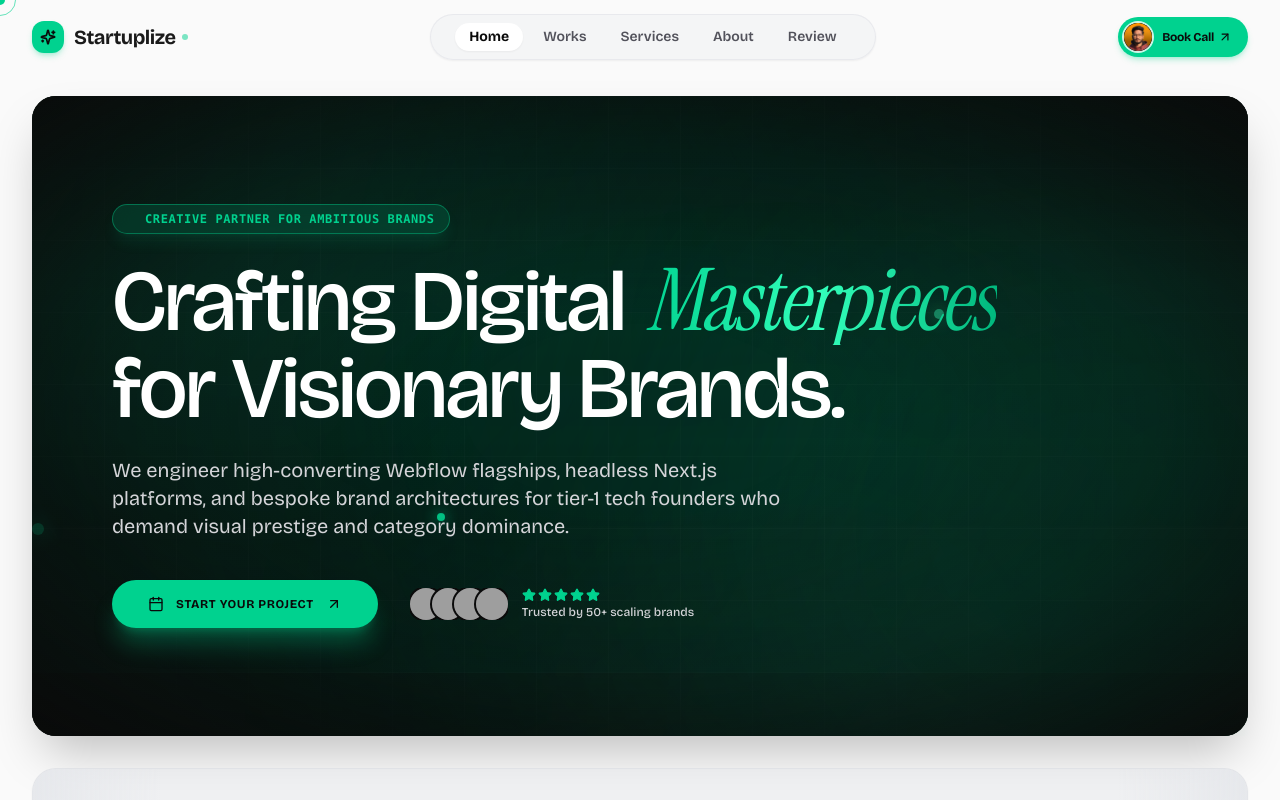
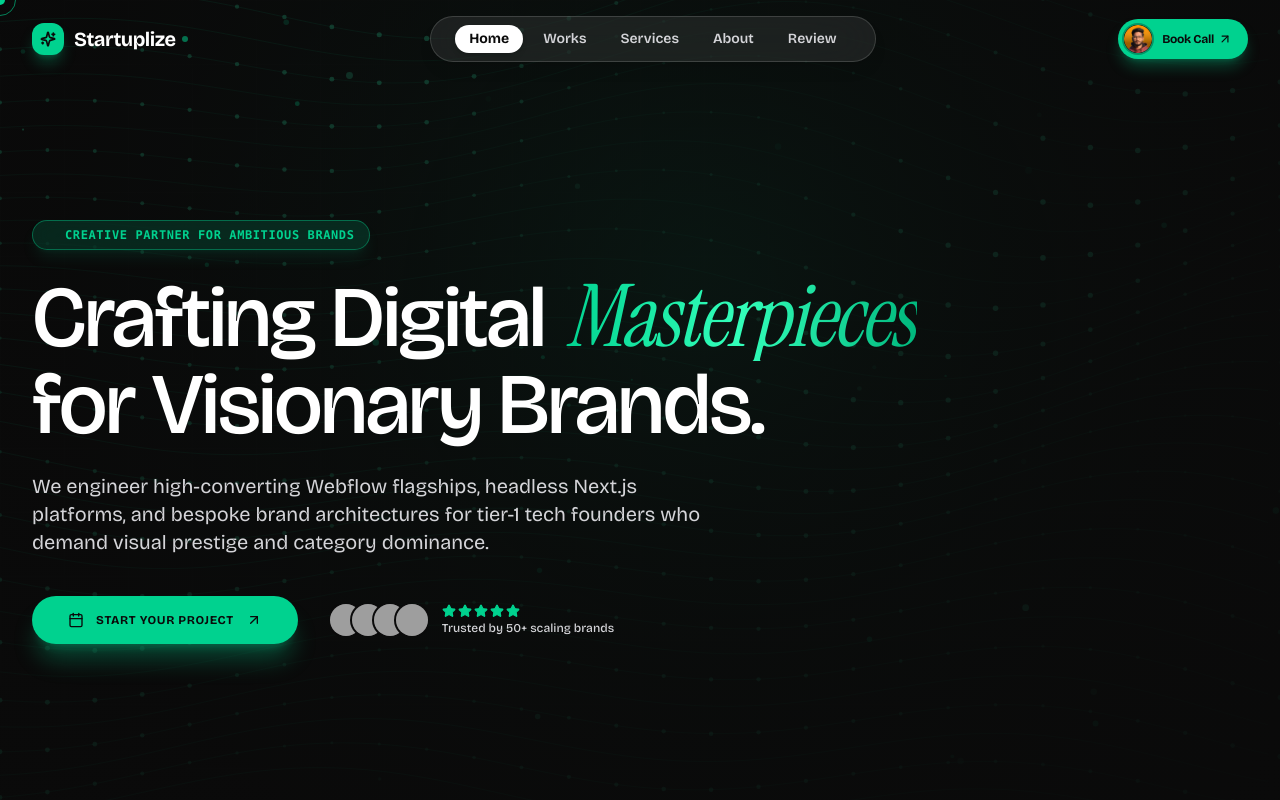
Before and after one commit to Mahathir-Gunjon/Startuplize, a Next.js app: page / in a window 1280 px wide. Shown: the top 800 px of the page. Built offline with nearby package versions, Linux system fonts and the light colour scheme; grey boxes are pictures that could not be loaded.

Commit message:
feat: full-width Hero with interactive 3D particle wavefield & fluid aurora canvas shader

```diff
--- a/components/Hero.tsx
+++ b/components/Hero.tsx
@@ -54,23 +54,20 @@
   );
 
   return (
-    <section className="px-4 sm:px-6 lg:px-8 pt-4 pb-2 bg-[#FAFAFA]">
+    <section
+      ref={containerRef}
+      className="w-full min-h-[92vh] lg:min-h-screen relative bg-[#0A0A0A] text-white flex flex-col justify-center pt-36 pb-20 overflow-hidden"
+    >
+      {/* 100% Full-Width Interactive 3D Canvas Animated Background */}
+      <HeroBackground />
+
       {/* =========================================================================
-          MASSIVE ROUNDED-3XL HERO CARD CONTAINER (Confined Animated Canvas)
+          STRICTLY LEFT-ALIGNED HERO FOREGROUND CONTENT (Contained in Max Width)
           ========================================================================= */}
-      <div
-        ref={containerRef}
-        className="max-w-[1366px] mx-auto rounded-3xl overflow-hidden relative mt-20 sm:mt-22 p-8 sm:p-14 lg:p-20 bg-[#0A0A0A] text-white shadow-2xl min-h-[580px] lg:min-h-[640px] flex flex-col justify-center"
-      >
-        {/* Confined Heavy Animated Background */}
-        <HeroBackground />
-
-        {/* =========================================================================
-            STRICTLY LEFT-ALIGNED HERO FOREGROUND CONTENT
-            ========================================================================= */}
+      <div className="max-w-[1366px] w-full mx-auto px-4 sm:px-6 lg:px-8 relative z-10">
         <div
           ref={contentRef}
-          className="relative z-10 flex flex-col items-start text-left max-w-4xl"
+          className="flex flex-col items-start text-left max-w-4xl"
         >
           {/* Eyebrow Capsule Text Tag (Top Left) */}
           <div className="hero-stagger-item inline-flex items-center gap-2.5 px-3.5 py-1.5 rounded-full bg-[#00D28F]/15 border border-[#00D28F]/40 text-xs font-mono font-bold tracking-wider uppercase text-[#00D28F] mb-6 self-start backdrop-blur-md shadow-lg shadow-[#00D28F]/10">
--- a/components/HeroBackground.tsx
+++ b/components/HeroBackground.tsx
@@ -1,129 +1,274 @@
 "use client";
 
-import React, { useEffect, useState } from "react";
-import { motion, useMotionValue, useSpring } from "framer-motion";
+import React, { useEffect, useRef } from "react";
 
 export default function HeroBackground() {
-  const [mounted, setMounted] = useState(false);
-
-  // Smooth mouse coordinates for parallax mesh distortion
-  const mouseX = useMotionValue(0);
-  const mouseY = useMotionValue(0);
-
-  const springConfig = { damping: 25, stiffness: 60 };
-  const smoothMouseX = useSpring(mouseX, springConfig);
-  const smoothMouseY = useSpring(mouseY, springConfig);
+  const canvasRef = useRef<HTMLCanvasElement | null>(null);
 
   useEffect(() => {
-    setMounted(true);
+    const canvas = canvasRef.current;
+    if (!canvas) return;
+
+    const ctx = canvas.getContext("2d");
+    if (!ctx) return;
+
+    let animationFrameId: number;
+    let width = 0;
+    let height = 0;
+
+    // Mouse coordinates with easing
+    const mouse = {
+      x: -1000,
+      y: -1000,
+      targetX: -1000,
+      targetY: -1000,
+      radius: 260,
+      active: false,
+    };
+
+    const handleResize = () => {
+      if (!canvas) return;
+      const dpr = Math.min(window.devicePixelRatio || 1, 2);
+      width = canvas.parentElement ? canvas.parentElement.clientWidth : window.innerWidth;
+      height = canvas.parentElement ? canvas.parentElement.clientHeight : window.innerHeight;
+      canvas.width = width * dpr;
+      canvas.height = height * dpr;
+      canvas.style.width = `${width}px`;
+      canvas.style.height = `${height}px`;
+      ctx.scale(dpr, dpr);
+    };
+
+    handleResize();
+    window.addEventListener("resize", handleResize);
 
     const handleMouseMove = (e: MouseEvent) => {
-      const { innerWidth, innerHeight } = window;
-      const x = (e.clientX - innerWidth / 2) / 25;
-      const y = (e.clientY - innerHeight / 2) / 25;
-      mouseX.set(x);
-      mouseY.set(y);
+      const rect = canvas.getBoundingClientRect();
+      mouse.targetX = e.clientX - rect.left;
+      mouse.targetY = e.clientY - rect.top;
+      mouse.active = true;
+    };
+
+    const handleMouseLeave = () => {
+      mouse.targetX = -1000;
+      mouse.targetY = -1000;
+      mouse.active = false;
     };
 
     window.addEventListener("mousemove", handleMouseMove, { passive: true });
-    return () => window.removeEventListener("mousemove", handleMouseMove);
-  }, [mouseX, mouseY]);
+    document.addEventListener("mouseleave", handleMouseLeave);
+
+    // Particle Wave Grid Structure
+    const cols = 55;
+    const rows = 32;
+    let time = 0;
+
+    // Floating energetic embers
+    const embers: Array<{
+      x: number;
+      y: number;
+      vx: number;
+      vy: number;
+      size: number;
+      alpha: number;
+      maxAlpha: number;
+      hue: string;
+    }> = [];
+
+    for (let i = 0; i < 40; i++) {
+      embers.push({
+        x: Math.random() * (width || 1200),
+        y: Math.random() * (height || 800),
+        vx: (Math.random() - 0.5) * 0.7,
+        vy: -Math.random() * 0.9 - 0.3,
+        size: Math.random() * 2.5 + 1,
+        alpha: Math.random() * 0.6,
+        maxAlpha: Math.random() * 0.7 + 0.3,
+        hue: Math.random() > 0.3 ? "#00D28F" : "#33FFBA",
+      });
+    }
+
+    const render = () => {
+      time += 0.022;
+
+      // Smooth mouse follow
+      mouse.x += (mouse.targetX - mouse.x) * 0.08;
+      mouse.y += (mouse.targetY - mouse.y) * 0.08;
+
+      ctx.clearRect(0, 0, width, height);
+
+      // 1. Deep Ambient Radial Aurora Glows
+      const auroraGradient = ctx.createRadialGradient(
+        width * 0.65 + Math.sin(time * 0.5) * 120,
+        height * 0.45 + Math.cos(time * 0.4) * 80,
+        40,
+        width * 0.6,
+        height * 0.4,
+        Math.max(width, height) * 0.75
+      );
+      auroraGradient.addColorStop(0, "rgba(0, 210, 143, 0.18)");
+      auroraGradient.addColorStop(0.35, "rgba(0, 120, 80, 0.09)");
+      auroraGradient.addColorStop(0.7, "rgba(5, 21, 17, 0.04)");
+      auroraGradient.addColorStop(1, "rgba(10, 10, 10, 0)");
+
+      ctx.fillStyle = auroraGradient;
+      ctx.fillRect(0, 0, width, height);
+
+      // Interactive Cursor Spotlight Glow
+      if (mouse.active) {
+        const mouseGlow = ctx.createRadialGradient(
+          mouse.x,
+          mouse.y,
+          0,
+          mouse.x,
+          mouse.y,
+          mouse.radius * 1.5
+        );
+        mouseGlow.addColorStop(0, "rgba(0, 245, 160, 0.22)");
+        mouseGlow.addColorStop(0.5, "rgba(0, 210, 143, 0.08)");
+        mouseGlow.addColorStop(1, "rgba(0, 0, 0, 0)");
+        ctx.fillStyle = mouseGlow;
+        ctx.fillRect(0, 0, width, height);
+      }
+
+      // 2. 3D Mathematical Wave Grid Simulation
+      const spacingX = width / (cols - 1);
+      const spacingY = height / (rows - 1);
+
+      const gridPoints: Array<Array<{ x: number; y: number; z: number; alpha: number }>> = [];
+
+      for (let r = 0; r < rows; r++) {
+        gridPoints[r] = [];
+        for (let c = 0; c < cols; c++) {
+          const baseX = c * spacingX;
+          const baseY = r * spacingY;
+
+          // Harmonic 3D wave mathematics
+          const wave1 = Math.sin(c * 0.22 + time + r * 0.15) * 22;
+          const wave2 = Math.cos(r * 0.28 - time * 0.8 + c * 0.12) * 18;
+          const wave3 = Math.sin((c + r) * 0.18 + time * 1.2) * 12;
+
+          let z = wave1 + wave2 + wave3;
+          let px = baseX;
+          let py = baseY + z;
+
+          // Interactive Cursor Repulsion & Ripple Distortion
+          const dx = px - mouse.x;
+          const dy = py - mouse.y;
+          const dist = Math.sqrt(dx * dx + dy * dy);
+
+          let mouseInfluence = 0;
+          if (dist < mouse.radius) {
+            const force = (1 - dist / mouse.radius);
+            const angle = Math.atan2(dy, dx);
+            px += Math.cos(angle) * force * 55;
+            py += Math.sin(angle) * force * 55;
+            mouseInfluence = force;
+          }
+
+          // Depth-based luminosity
+          const normalizedZ = (z + 52) / 104;
+          const baseAlpha = 0.12 + normalizedZ * 0.35 + mouseInfluence * 0.55;
+
+          gridPoints[r][c] = {
+            x: px,
+            y: py,
+            z: z,
+            alpha: Math.min(Math.max(baseAlpha, 0.05), 0.95),
+          };
+        }
+      }
+
+      // 3. Connect Grid Lines (Horizontal & Vertical Wave Ribbons)
+      ctx.lineWidth = 1;
+
+      // Horizontal lines with neon pulse
+      for (let r = 0; r < rows; r++) {
+        ctx.beginPath();
+        for (let c = 0; c < cols; c++) {
+          const pt = gridPoints[r][c];
+          if (c === 0) {
+            ctx.moveTo(pt.x, pt.y);
+          } else {
+            const prev = gridPoints[r][c - 1];
+            const midX = (prev.x + pt.x) / 2;
+            const midY = (prev.y + pt.y) / 2;
+            ctx.quadraticCurveTo(prev.x, prev.y, midX, midY);
+          }
+        }
+        const rowAlpha = (gridPoints[r][Math.floor(cols / 2)]?.alpha || 0.2) * 0.5;
+        ctx.strokeStyle = `rgba(0, 210, 143, ${Math.min(rowAlpha, 0.45)})`;
+        ctx.stroke();
+      }
+
+      // 4. Render Glowing Particle Nodes
+      for (let r = 0; r < rows; r += 2) {
+        for (let c = 0; c < cols; c += 2) {
+          const pt = gridPoints[r][c];
+          const nodeRadius = 1.2 + (pt.z + 52) / 65;
+
+          // Glowing Mint Node
+          ctx.beginPath();
+          ctx.arc(pt.x, pt.y, nodeRadius, 0, Math.PI * 2);
+          ctx.fillStyle = `rgba(51, 255, 186, ${pt.alpha})`;
+          ctx.fill();
+
+          // Extra luminous glow on crests or near cursor
+          if (pt.alpha > 0.5) {
+            ctx.beginPath();
+            ctx.arc(pt.x, pt.y, nodeRadius * 2.8, 0, Math.PI * 2);
+            ctx.fillStyle = `rgba(0, 210, 143, ${pt.alpha * 0.25})`;
+            ctx.fill();
+          }
+        }
+      }
+
+      // 5. Floating Ambient Embers
+      for (let i = 0; i < embers.length; i++) {
+        const ember = embers[i];
+        ember.x += ember.vx + Math.sin(time + i) * 0.3;
+        ember.y += ember.vy;
+
+        if (ember.y < -10) {
+          ember.y = height + 10;
+          ember.x = Math.random() * width;
+        }
+        if (ember.x < -10) ember.x = width + 10;
+        if (ember.x > width + 10) ember.x = -10;
+
+        ctx.beginPath();
+        ctx.arc(ember.x, ember.y, ember.size, 0, Math.PI * 2);
+        ctx.fillStyle = ember.hue;
+        ctx.globalAlpha = ember.alpha * (0.8 + Math.sin(time * 3 + i) * 0.2);
+        ctx.fill();
+        ctx.globalAlpha = 1;
+      }
+
+      animationFrameId = requestAnimationFrame(render);
+    };
+
+    render();
+
+    return () => {
+      window.removeEventListener("resize", handleResize);
+      window.removeEventListener("mousemove", handleMouseMove);
+      document.removeEventListener("mouseleave", handleMouseLeave);
+      cancelAnimationFrame(animationFrameId);
+    };
+  }, []);
 
   return (
     <div className="absolute inset-0 z-0 w-full h-full overflow-hidden pointer-events-none select-none bg-[#0A0A0A]">
-      {/* =========================================================================
-          1. HEAVY ANIMATED FLUID MESH ORBS (Framer Motion Infinite Organic Motion)
-          ========================================================================= */}
-
-      {/* Orb 1: Primary Electric Mint Center Fluid Core */}
-      <motion.div
-        style={{ x: smoothMouseX, y: smoothMouseY }}
-        animate={{
-          scale: [1, 1.25, 0.95, 1.15, 1],
-          rotate: [0, 90, 180, 270, 360],
-          opacity: [0.45, 0.65, 0.4, 0.6, 0.45],
-        }}
-        transition={{
-          duration: 14,
-          repeat: Infinity,
-          ease: "easeInOut",
-        }}
-        className="absolute top-1/4 left-1/2 -translate-x-1/2 -translate-y-1/2 w-[700px] sm:w-[950px] h-[500px] sm:h-[700px] bg-gradient-to-tr from-[#00D28F]/40 via-[#00B87D]/30 to-[#33FFBA]/20 rounded-full blur-[140px]"
+      {/* High-Performance Interactive 3D Wave & Light Shader Canvas */}
+      <canvas
+        ref={canvasRef}
+        className="absolute inset-0 w-full h-full block"
       />
 
-      {/* Orb 2: Top-Left Deep Emerald Fluid Vortex */}
-      <motion.div
-        style={{
-          x: smoothMouseX,
-          y: smoothMouseY,
-        }}
-        animate={{
-          x: [0, 80, -60, 40, 0],
-          y: [0, -70, 50, -40, 0],
-          scale: [1, 1.3, 0.9, 1.2, 1],
-        }}
-        transition={{
-          duration: 18,
-          repeat: Infinity,
-          ease: "easeInOut",
-        }}
-        className="absolute -top-32 -left-32 w-[650px] sm:w-[900px] h-[650px] sm:h-[900px] bg-gradient-to-br from-[#00D28F]/35 via-[#00543B]/30 to-[#051511]/40 rounded-full blur-[160px]"
-      />
+      {/* Cybernetic Ambient Grid Overlay */}
+      <div className="absolute inset-0 bg-[linear-gradient(to_right,#ffffff06_1px,transparent_1px),linear-gradient(to_bottom,#ffffff06_1px,transparent_1px)] bg-[size:4rem_4rem] [mask-image:radial-gradient(ellipse_80%_70%_at_50%_45%,#000_65%,transparent_100%)] opacity-35" />
 
-      {/* Orb 3: Bottom-Right Luminous Mint Aurora Blob */}
-      <motion.div
-        style={{
-          x: smoothMouseX,
-          y: smoothMouseY,
-        }}
-        animate={{
-          x: [0, -90, 70, -50, 0],
-          y: [0, 60, -80, 50, 0],
-          scale: [1.1, 0.85, 1.25, 0.95, 1.1],
-        }}
-        transition={{
-          duration: 16,
-          repeat: Infinity,
-          ease: "easeInOut",
-        }}
-        className="absolute -bottom-32 -right-32 w-[700px] sm:w-[950px] h-[700px] sm:h-[950px] bg-gradient-to-tl from-[#00D28F]/35 via-[#003828]/35 to-emerald-950/40 rounded-full blur-[170px]"
-      />
-
-      {/* Orb 4: Floating Cyan Wave Pulse in Midground */}
-      <motion.div
-        animate={{
-          opacity: [0.25, 0.5, 0.25],
-          scale: [0.9, 1.15, 0.9],
-        }}
-        transition={{
-          duration: 8,
-          repeat: Infinity,
-          ease: "easeInOut",
-        }}
-        className="absolute top-1/2 left-1/3 w-[500px] sm:w-[700px] h-[400px] sm:h-[600px] bg-[#33FFBA]/15 rounded-full blur-[180px]"
-      />
-
-      {/* =========================================================================
-          2. FLOATING NEON PARTICLES & KINETIC SPARKS
-          ========================================================================= */}
-      <div className="absolute top-1/4 left-1/5 w-2 h-2 rounded-full bg-[#00D28F] shadow-[0_0_15px_#00D28F] animate-ping" />
-      <div className="absolute top-1/3 right-1/4 w-2.5 h-2.5 rounded-full bg-[#33FFBA] shadow-[0_0_18px_#33FFBA] animate-pulse" />
-      <div className="absolute bottom-1/3 left-1/3 w-2 h-2 rounded-full bg-[#00D28F] shadow-[0_0_14px_#00D28F] animate-bounce" />
-      <div className="absolute top-2/3 right-1/5 w-3 h-3 rounded-full bg-[#00D28F]/80 shadow-[0_0_20px_#00D28F] animate-pulse" />
-
-      {/* =========================================================================
-          3. KINETIC SCANNING LIGHT WAVE & GRID OVERLAY
-          ========================================================================= */}
-      {/* Moving Ambient Light Sweep */}
-      <div className="absolute inset-0 bg-[linear-gradient(to_bottom,transparent_0%,rgba(0,210,143,0.08)_50%,transparent_100%)] bg-[length:100%_500px] animate-marquee-vertical-up opacity-75" />
-
-      {/* Modern Perspective Grid Mesh */}
-      <div className="absolute inset-0 bg-[linear-gradient(to_right,#ffffff0a_1px,transparent_1px),linear-gradient(to_bottom,#ffffff0a_1px,transparent_1px)] bg-[size:4.5rem_4.5rem] [mask-image:radial-gradient(ellipse_75%_65%_at_50%_45%,#000_75%,transparent_100%)] opacity-40" />
-
-      {/* =========================================================================
-          4. CINEMATIC RADIAL VIGNETTE OVERLAY (Guarantees 100% Crisp Typography)
-          ========================================================================= */}
-      <div className="absolute inset-0 bg-[radial-gradient(ellipse_at_center,transparent_20%,rgba(10,10,10,0.3)_60%,rgba(10,10,10,0.92)_100%)]" />
+      {/* Cinematic Radial Vignette (Preserving absolute text contrast & readability) */}
+      <div className="absolute inset-0 bg-[radial-gradient(ellipse_at_top_left,rgba(10,10,10,0.4)_0%,rgba(10,10,10,0.8)_60%,rgba(10,10,10,0.95)_100%)]" />
     </div>
   );
 }
--- a/components/Navbar.tsx
+++ b/components/Navbar.tsx
@@ -40,9 +40,9 @@
   return (
     <header
       className={cn(
-        "fixed top-0 left-0 right-0 z-50 transition-all duration-300 px-4 sm:px-6 lg:px-8 py-3.5",
+        "fixed top-0 left-0 right-0 z-50 transition-all duration-300 px-4 sm:px-6 lg:px-8 py-4",
         scrolled
-          ? "bg-[#FAFAFA]/90 backdrop-blur-xl border-b border-zinc-200/80 shadow-sm"
+          ? "bg-[#0A0A0A]/90 backdrop-blur-xl border-b border-white/10 shadow-2xl"
           : "bg-transparent"
       )}
     >
@@ -54,11 +54,11 @@
           href="/"
           className="flex items-center gap-2.5 group focus:outline-none shrink-0"
         >
-          <div className="w-8 h-8 rounded-xl bg-[#00D28F] flex items-center justify-center shadow-md shadow-[#00D28F]/25 group-hover:scale-105 transition-transform duration-300">
+          <div className="w-8 h-8 rounded-xl bg-[#00D28F] flex items-center justify-center shadow-lg shadow-[#00D28F]/30 group-hover:scale-105 transition-transform duration-300">
             <Sparkles className="w-4 h-4 text-[#0A0A0A] stroke-[2.5]" />
           </div>
           <div className="flex items-center gap-1.5">
-            <span className="text-xl font-bold tracking-tight text-[#1A1A1A] font-sans">
+            <span className="text-xl font-bold tracking-tight text-white font-sans">
               Startuplize
             </span>
             <span className="w-1.5 h-1.5 rounded-full bg-[#00D28F] inline-block animate-pulse" />
@@ -66,9 +66,9 @@
         </Link>
 
         {/* =========================================================================
-            2. CENTER: LIGHT-GRAY PILL-SHAPED NAVIGATION LINKS
+            2. CENTER: LIGHT-GRAY / FROSTED PILL-SHAPED NAVIGATION LINKS
             ========================================================================= */}
-        <nav className="hidden md:flex items-center gap-1.5 rounded-full bg-gray-100/90 border border-gray-200/80 px-6 py-2 shadow-sm backdrop-blur-md">
+        <nav className="hidden md:flex items-center gap-1.5 rounded-full bg-white/[0.08] hover:bg-white/[0.12] border border-white/15 px-6 py-2 shadow-lg backdrop-blur-xl transition-colors">
           {NAV_LINKS.map((link) => {
             const isActive = pathname === link.href;
             return (
@@ -78,8 +78,8 @@
                 className={cn(
                   "px-3.5 py-1 text-xs sm:text-sm font-semibold rounded-full transition-all duration-200",
                   isActive
-                    ? "bg-white text-[#0A0A0A] shadow-sm font-bold"
-                    : "text-zinc-600 hover:text-black hover:bg-white/60"
+                    ? "bg-white text-[#0A0A0A] shadow-md font-bold"
+                    : "text-zinc-300 hover:text-white hover:bg-white/10"
                 )}
               >
                 {link.name}
@@ -95,13 +95,13 @@
           {/* Solid Mint Green Pill with Avatar */}
           <button
             onClick={onOpenBooking}
-            className="group inline-flex items-center gap-2.5 pl-1.5 pr-4 py-1.5 bg-[#00D28F] hover:bg-[#00B87D] rounded-full shadow-md shadow-[#00D28F]/25 hover:scale-105 active:scale-95 transition-all duration-200 cursor-pointer"
+            className="group inline-flex items-center gap-2.5 pl-1.5 pr-4 py-1.5 bg-[#00D28F] hover:bg-[#00B87D] rounded-full shadow-lg shadow-[#00D28F]/30 hover:scale-105 active:scale-95 transition-all duration-200 cursor-pointer"
           >
             {/* User Profile Avatar */}
-            <div className="relative w-7 h-7 rounded-full overflow-hidden ring-2 ring-white/80 bg-zinc-900 shrink-0">
+            <div className="relative w-7 h-7 rounded-full overflow-hidden ring-2 ring-[#0A0A0A]/30 bg-zinc-900 shrink-0">
               <Image
                 src="/images/founder.jpg"
-                alt="Mahathir Founder Avatar"
+                alt="Founder Avatar"
                 fill
                 sizes="28px"
                 className="object-cover"
@@ -118,17 +118,17 @@
           {/* Mobile Menu Toggle Button */}
           <button
             onClick={() => setMobileMenuOpen(!mobileMenuOpen)}
-            className="p-2 rounded-full bg-gray-100 border border-gray-200 text-zinc-800 md:hidden flex items-center justify-center cursor-pointer"
+            className="p-2 rounded-full bg-white/10 border border-white/15 text-white md:hidden flex items-center justify-center cursor-pointer"
             aria-label="Toggle menu"
           >
-            {mobileMenuOpen ? <X className="w-4 h-4" /> : <Menu className="w-4 h-4" />}
+            {mobileMenuOpen ? <X className="w-4 h-4" /> : <Menu className="w-4 h-4 text-white" />}
           </button>
         </div>
       </div>
 
       {/* Mobile Drawer Menu */}
       {mobileMenuOpen && (
-        <div className="md:hidden mt-3 max-w-[1366px] mx-auto bg-white/95 backdrop-blur-xl border border-zinc-200/90 rounded-3xl p-6 shadow-xl flex flex-col space-y-3">
+        <div className="md:hidden mt-3 max-w-[1366px] mx-auto bg-[#0A0A0A]/95 backdrop-blur-2xl border border-white/15 rounded-3xl p-6 shadow-2xl flex flex-col space-y-3">
           {NAV_LINKS.map((link) => (
             <Link
               key={link.name}
@@ -136,8 +136,8 @@
               className={cn(
                 "px-4 py-2.5 rounded-2xl text-sm font-semibold transition-colors",
                 pathname === link.href
-                  ? "bg-zinc-100 text-[#00A870] font-bold"
-                  : "text-zinc-700 hover:bg-zinc-50"
+                  ? "bg-white/15 text-[#00D28F] font-bold"
+                  : "text-zinc-300 hover:bg-white/5 hover:text-white"
               )}
             >
               {link.name}
```
